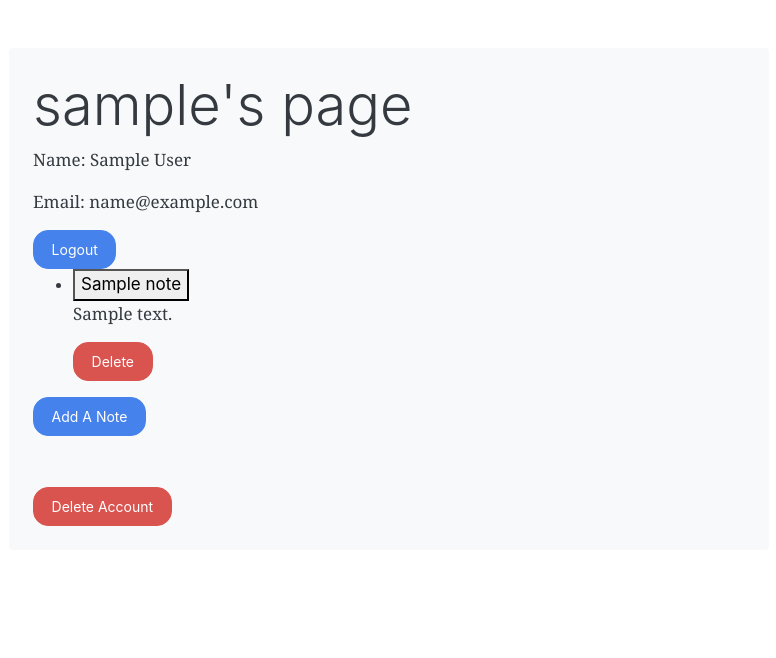
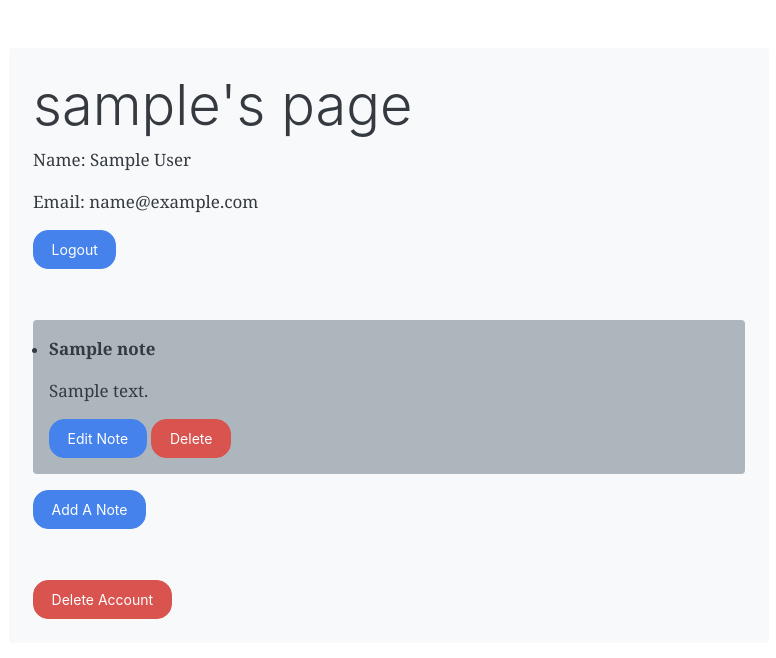
Before and after one commit to axapickering/notes, a Flask app: template templates/user_page.html in a window 1280 px wide. Shown: the top 658 px of the page, without its empty margins (251-1027 px from the left). Run offline with Flask 3, Linux system fonts and the light colour scheme; the template is opened without the code that fills it: values that come from a table or form of the project are taken from there, others are empty; tables that the repository leaves empty hold one stand-in row (values such as "Sample post").

Commit message:
worked on note routes

```diff
--- a/app.py
+++ b/app.py
@@ -113,12 +113,14 @@ def logout():
     if form.validate_on_submit():
 
         session.clear()
+        breakpoint()
         flash("Successfully logged out.")
         return redirect("/login")
 
     else:
 
         raise Unauthorized()
+
 
 @app.post("/users/<username>/delete")
 def delete_user(username):
@@ -130,20 +132,25 @@ def delete_user(username):
         USERNAME not in session or
         session[USERNAME] != username or
         not form.validate_on_submit()
-        ):
+    ):
 
         raise Unauthorized()
 
     if (form.validate_on_submit()):
         user = User.query.get_or_404(username)
+
+        Note.query.filter_by(owner_username=username).delete()
+        # db.session.delete(user.notes)
         db.session.delete(user)
         db.session.commit()
 
-        session.pop(USERNAME, None)
+        session.pop(USERNAME)
+
         flash("User successfully deleted.")
         return redirect("/")
 
-@app.route("/users/<username>/notes/add",methods=["POST","GET"])
+
+@app.route("/users/<username>/notes/add", methods=["POST", "GET"])
 def show_add_note_form_or_add_note(username):
     ''' Shows add note form or handles add note form submission'''
 
@@ -152,7 +159,7 @@ def show_add_note_form_or_add_note(username):
     if (
         USERNAME not in session or
         session[USERNAME] != username
-        ):
+    ):
 
         raise Unauthorized()
 
@@ -162,7 +169,7 @@ def show_add_note_form_or_add_note(username):
         title = form.title.data
         content = form.content.data
 
-        note = Note(title=title,content=content)
+        note = Note(title=title, content=content)
         user.notes.append(note)
         db.session.commit()
 
@@ -171,4 +178,35 @@ def show_add_note_form_or_add_note(username):
 
     else:
 
-        return render_template("add_note.html",form=form)
+        return render_template("add_note.html", form=form)
+
+
+@app.route("/notes/<int:note_id>/update", methods=["POST", "GET"])
+def show_edit_note_form_or_edit_note(note_id):
+    ''' Shows edit note form or handles edit note form submission'''
+
+    form = EditNoteForm()
+
+    username = Note.query.get_or_404(note_id).owner_username
+    print("USERNAME", username)
+    if (
+        USERNAME not in session or
+        session[USERNAME] != username
+    ):
+
+        raise Unauthorized()
+
+    if form.validate_on_submit():
+
+        note = Note.query.get_or_404(note_id)
+        note.title = form.title.data or note.title
+        note.content = form.content.data or note.content
+
+        db.session.commit()
+
+        flash("Note successfully edited")
+        return redirect(f"/users/{username}")
+
+    else:
+
+        return render_template("edit_note.html", form=form)
--- a/templates/user_page.html
+++ b/templates/user_page.html
@@ -13,12 +13,15 @@
   <button type="submit" class="btn btn-primary">Logout</button>
 </form>
 
-<a href=""></a>
-<ul>
+<br><br>
+
+<ul class="bg-secondary rounded p-3">
   {% for note in notes %}
-  <li><button formaction="/notes/{{ note.id }}/update">{{ note.title }}</button>
+  <li>
+    <p><b>{{ note.title }}</b></p>
     <p>{{ note.content }}</p>
-    <a formmethod="POST" formaction="/notes/{{ note.id }}/delete" class="btn btn-danger">Delete</a>
+    <button class = "btn btn-primary" formaction="/notes/{{ note.id }}/update">Edit Note</button>
+    <button formmethod="POST" formaction="/notes/{{ note.id }}/delete" class="btn btn-danger">Delete</button>
   </li>
   {% endfor %}
 </ul>
@@ -29,7 +32,7 @@
 
 <form >
   {{ form.hidden_tag() }}
-<a formmethod="POST" formaction="/users/{{ user.username }}/delete" class="btn btn-danger">Delete Account</a>
+<button formmethod="POST" formaction="/users/{{ user.username }}/delete" class="btn btn-danger">Delete Account</button>
 </form>
 
 {% endblock %}
```
Also changed, not shown: templates/edit_note.html (added, +9 -0 lines).
